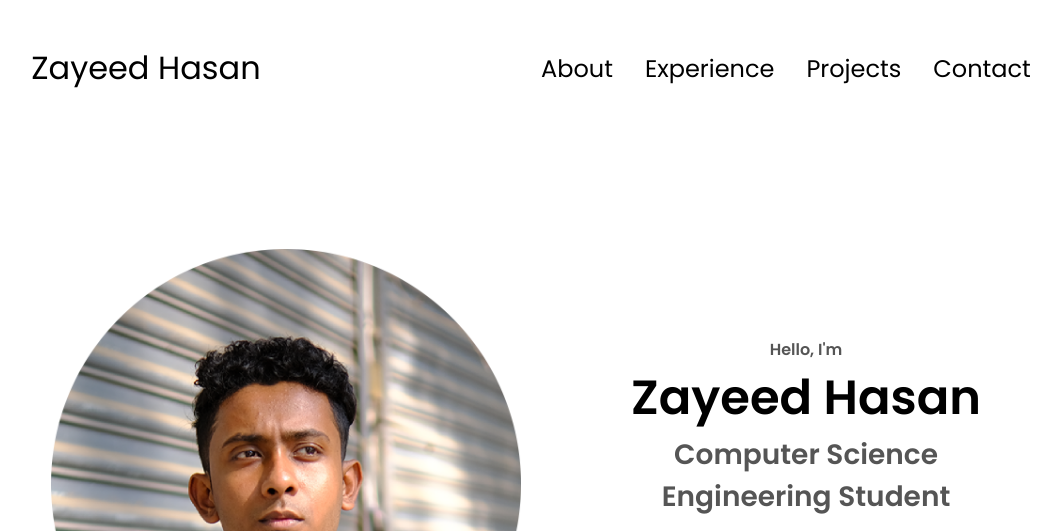
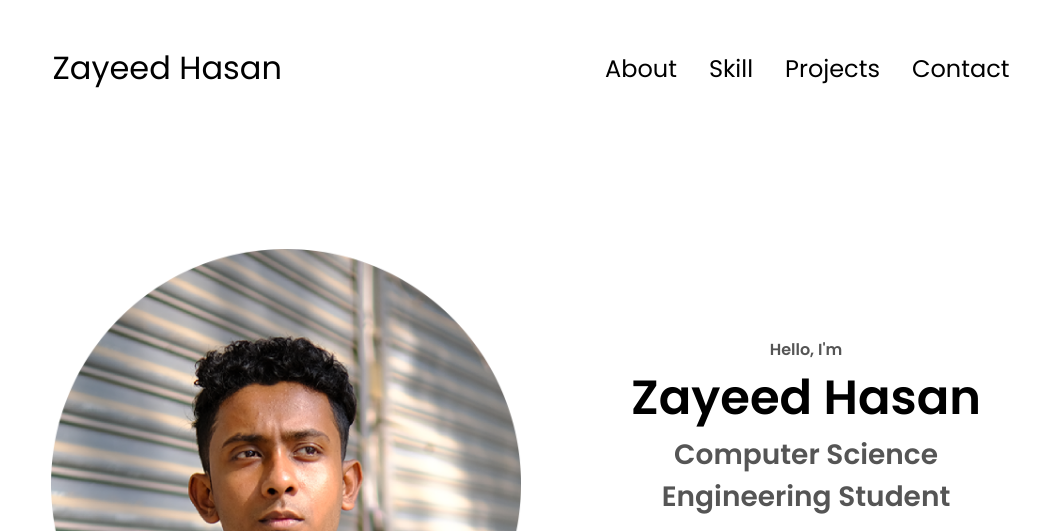
Before and after one commit to zhrafin/personal-portfolio-website, a plain HTML site: page index.html in a window 1280 px wide. Shown: the top 531 px of the page, without its empty margins (109-1170 px from the left). Drawn offline with Linux system fonts and the light colour scheme.

Commit message:
minor name change

```diff
--- a/index.html
+++ b/index.html
@@ -13,7 +13,7 @@
         <div>
             <ul class="nav-links">
                 <li><a href="#about">About</a></li>
-                <li><a href="#experience">Experience</a></li>
+                <li><a href="#experience">Skill</a></li>
                 <li><a href="#projects">Projects</a></li>
                 <li><a href="#contact">Contact</a></li>
             </ul>
@@ -328,7 +328,7 @@
             <div class="nav-links-container">
                 <ul class="nav-links">
                     <li><a href="#about">About</a></li>
-                    <li><a href="#experience">Experience</a></li>
+                    <li><a href="#experience">Skill</a></li>
                     <li><a href="#projects">Projects</a></li>
                     <li><a href="#contact">Contact</a></li>
                 </ul>
```
